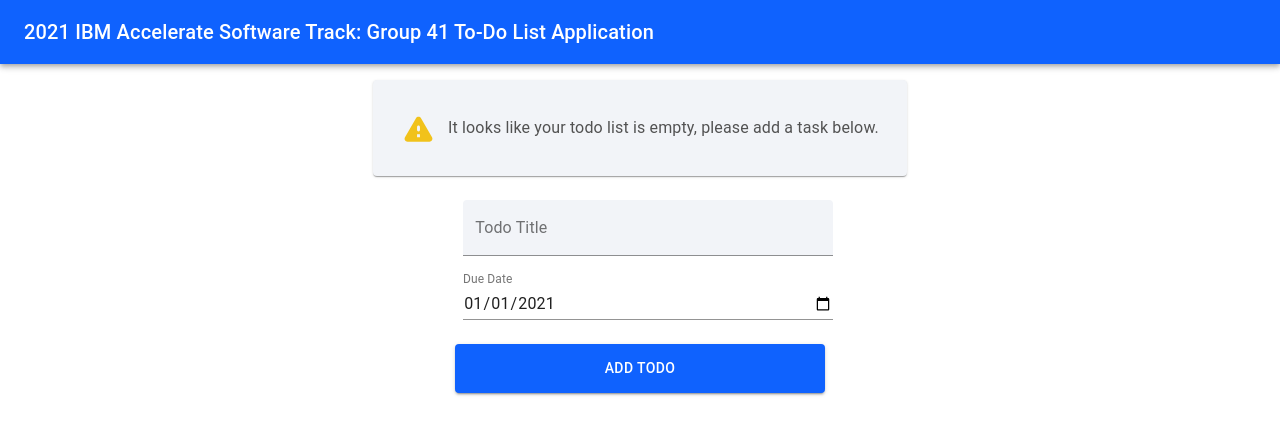
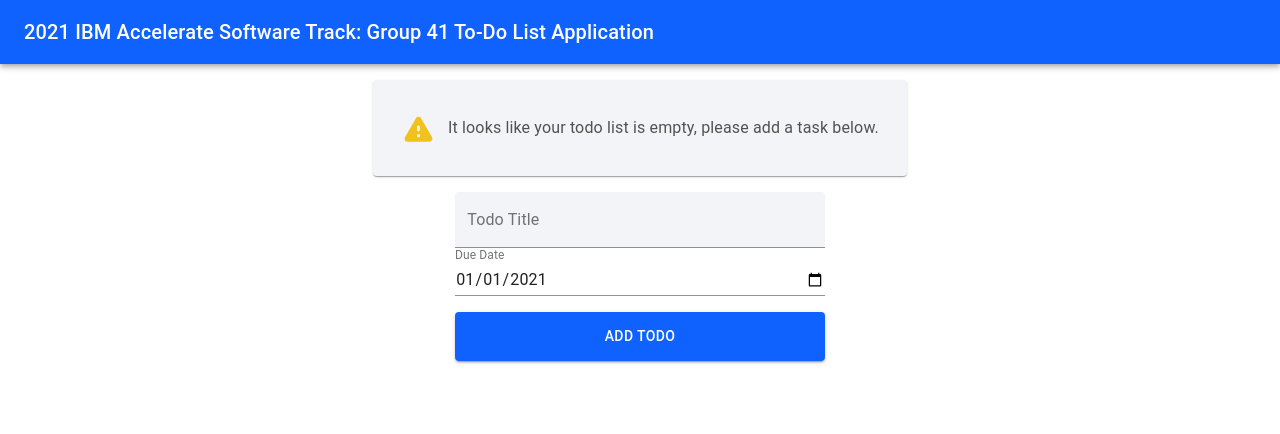
Before and after one commit to 2021-IBM-Accelerate-SW-Track/lab-1-team-41, a React (Create React App) app: page / in a window 1280 px wide. Shown: the top 434 px of the page. Built offline with nearby package versions, Linux system fonts and the light colour scheme.

Commit message:
Rework: - temporarily removed the styles - cleaned up structure/formatting of returned JSX

```diff
--- a/src/component/todoListInputGroup/todoListInputGroup.js
+++ b/src/component/todoListInputGroup/todoListInputGroup.js
@@ -1,19 +1,19 @@
 import React, { useState, useEffect }from 'react';
 import { Button, TextField, makeStyles } from '@material-ui/core';
 
-const useStyle = makeStyles(theme => ({
-    root: {
-        '& .MuiFormControl-root':{
-            width: '100%',
-            margin: theme.spacing(1)
-        }
-    }
-}));
+// const useStyle = makeStyles(theme => ({
+//     root: {
+//         '& .MuiFormControl-root':{
+//             width: '100%',
+//             margin: theme.spacing(1)
+//         }
+//     }
+// }));
 
 export default function TodoListInputGroup (props){
     let [inputTitle, setTitle] = useState("");
     let [dateDue, setDateDue] = useState("");
-    const classes = useStyle();
+    // const classes = useStyle();
 
     function addItemClicked() {
         let addResult = props.addHandler(inputTitle);
@@ -48,8 +48,6 @@
 
     return (
         <div id="todo-input-group-container">
-            <form className = {classes.root}>
-
             <TextField
                 className="todo-input-group-textfield-container"
                 label="Todo Title"
@@ -68,11 +66,7 @@
                 value2 = {dateDue}
                 onChange={handleInputChangeDateDue}
                 onKeyDown={(e) => handleTitleKeyDown(e)}
-                            InputLabelProps={{
-                            shrink: true,
-                            }}
-                        />
-            </form>
+                InputLabelProps={{ shrink: true }}/>
             <Button
                 id="todo-input-group-add-button"
                 variant="contained"
```
Lines whose indentation alone changed are shown as unchanged.
